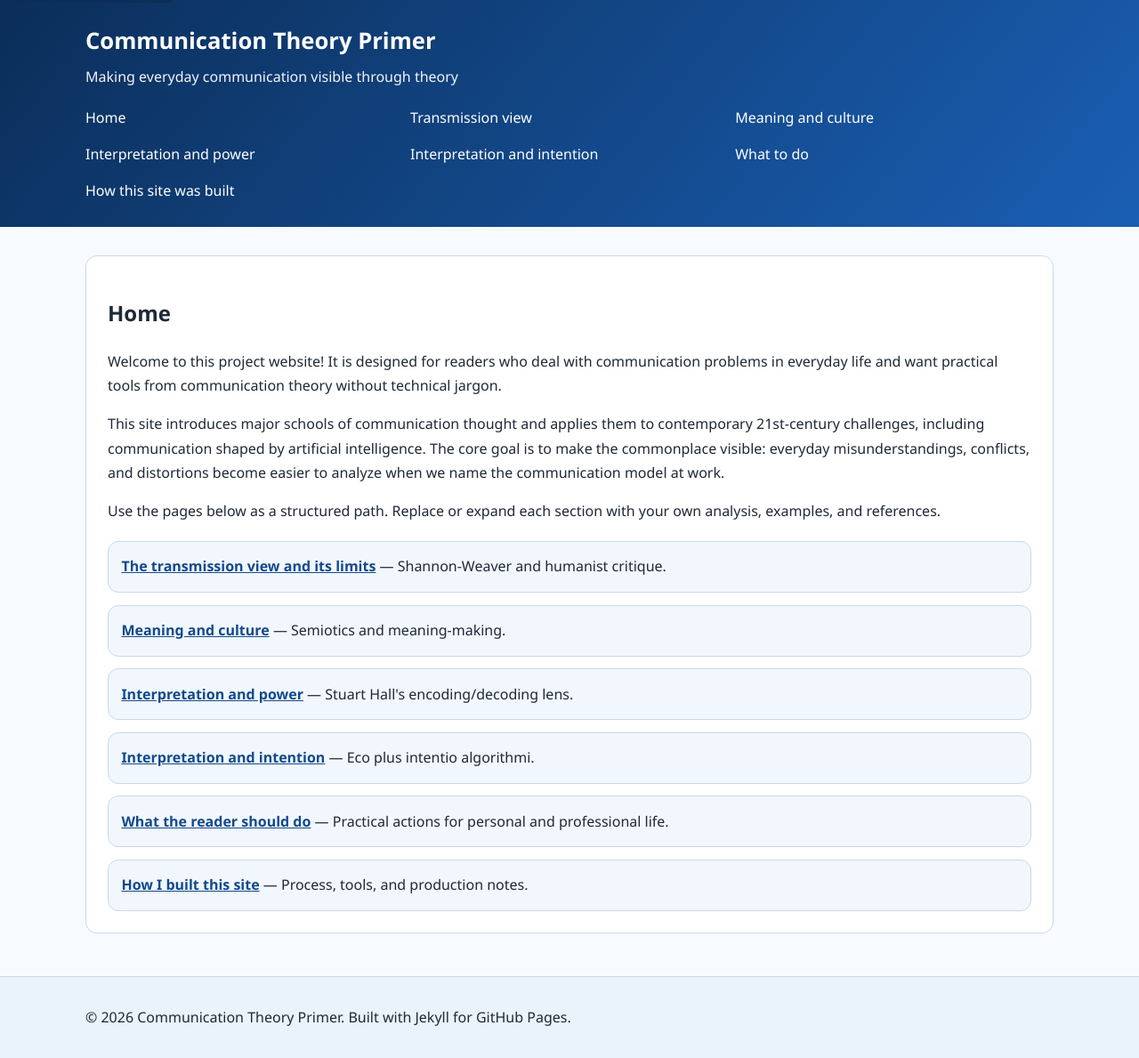
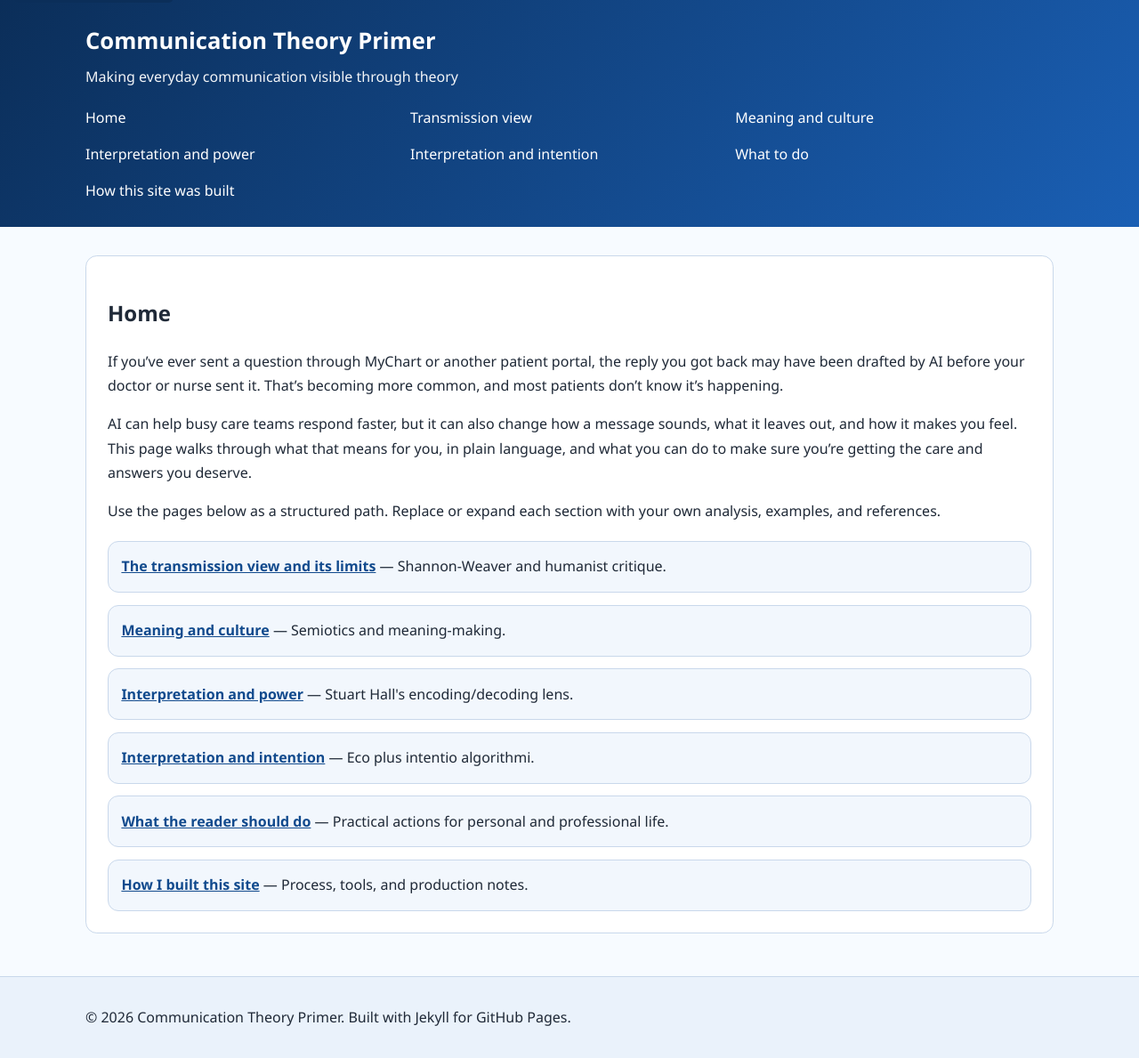
Before and after one commit to LilyS05/comm-primer-, a Jekyll site: the page built from index.md, in a window 1280 px wide. Shown: the whole page at 89% size. Built offline with Jekyll 4.4.1, drawn with Linux system fonts in a browser that asks for light colours.

Commit message:
Revise homepage content to emphasize AI in communication
Updated the introduction to focus on AI's role in communication and patient care.

```diff
--- a/index.md
+++ b/index.md
@@ -4,9 +4,9 @@ title: Home
 permalink: /
 ---
 
-Welcome to this project website! It is designed for readers who deal with communication problems in everyday life and want practical tools from communication theory without technical jargon.
+If you’ve ever sent a question through MyChart or another patient portal, the reply you got back may have been drafted by AI before your doctor or nurse sent it. That’s becoming more common, and most patients don’t know it’s happening.
 
-This site introduces major schools of communication thought and applies them to contemporary 21st-century challenges, including communication shaped by artificial intelligence. The core goal is to make the commonplace visible: everyday misunderstandings, conflicts, and distortions become easier to analyze when we name the communication model at work.
+AI can help busy care teams respond faster, but it can also change how a message sounds, what it leaves out, and how it makes you feel. This page walks through what that means for you, in plain language, and what you can do to make sure you’re getting the care and answers you deserve.
 
 Use the pages below as a structured path. Replace or expand each section with your own analysis, examples, and references.
 
```
